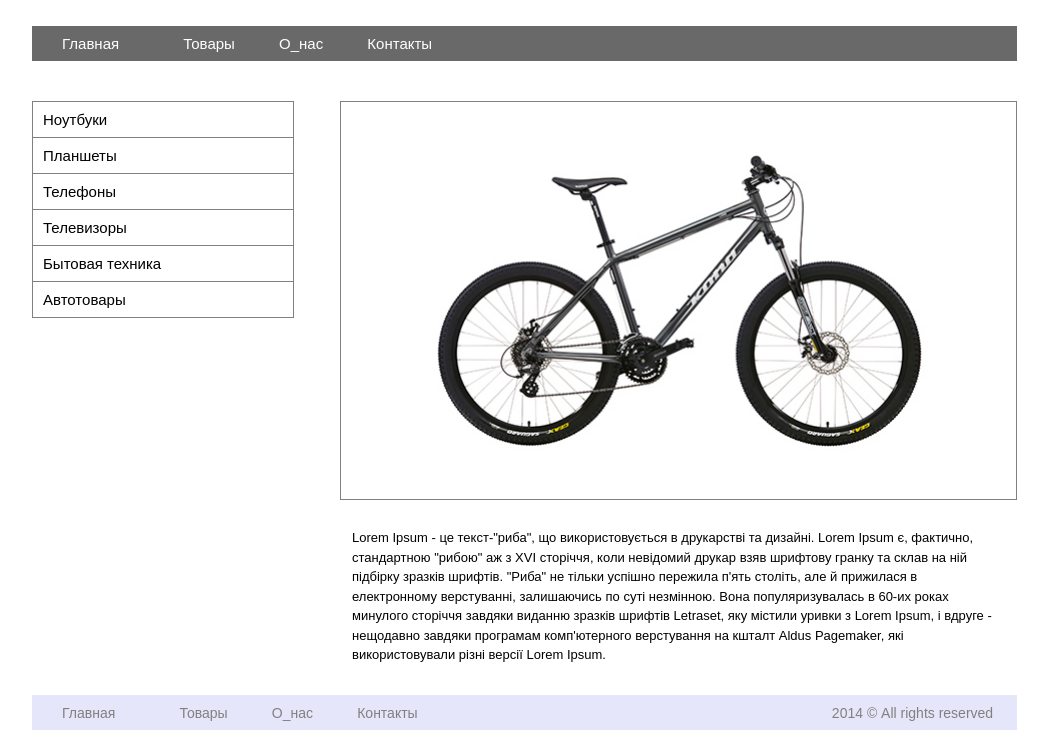
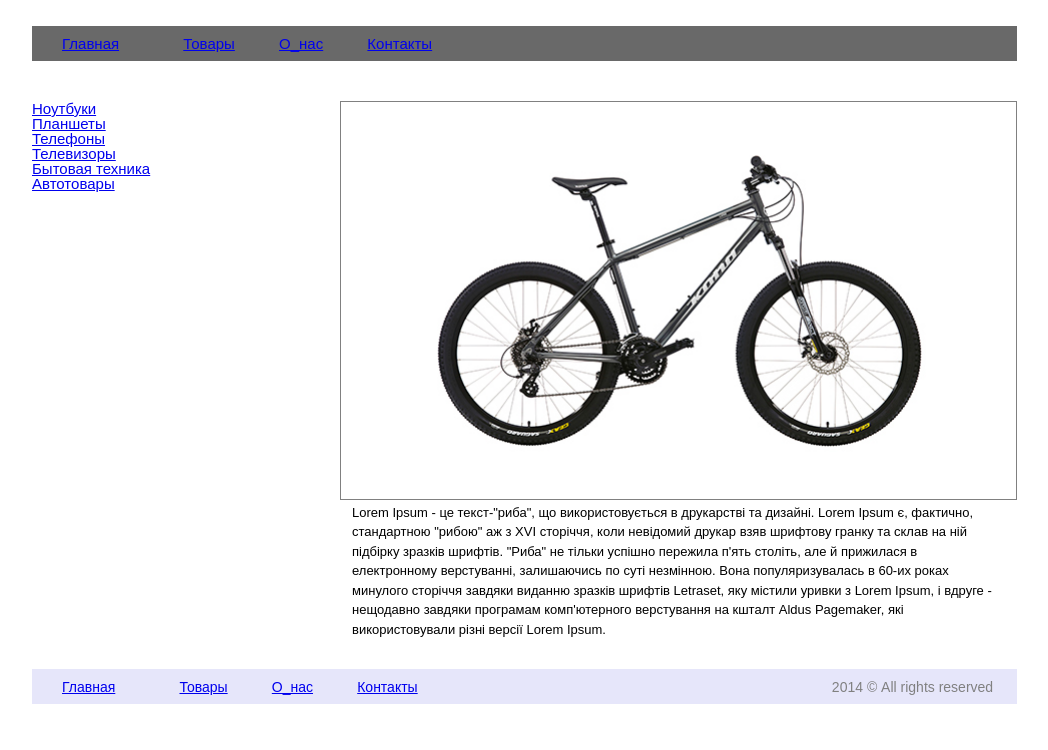
Before and after one commit to ruslanprikhdk/HW3-Ruslan-Prykhodko, a plain HTML site: page index.html in a window 1280 px wide. Shown: the part 89-839 px from the top of the page, without its empty margins (18-1066 px from the left). After the commit the page ends 813 px from the top, so only its background shows below. Drawn offline with Linux system fonts and the light colour scheme.

Commit message:
Add files via upload

```diff
--- a/index.html
+++ b/index.html
@@ -8,49 +8,37 @@
 </head>
 <body>
   <div class="background">
-<div>
+<div class="header">
 <h1>Fitness</h1>
 </div>
 <div class="items">
 <ul class="menu">
-<li>Главная</li>
-<li>Товары</li>
-<li>О_нас</li>
-<li>Контакты</li>
+<li><a href=# class="upper_menu">Главная</a></li>
+<li><a href=# class="upper_menu">Товары</a></li>
+<li><a href=# class="upper_menu">О_нас</a></li>
+<li><a href=# class="upper_menu">Контакты</a></li>
 </ul>
 </div>
 <div class="picture">
 <img src="img/picture.png" alt="bicycle">
 </div>
-<table class="offer">
-<tr>
-<td>Ноутбуки</td>
-</tr>
-<tr>
-<td>Планшеты</td>
-</tr>
-<tr>
-<td>Телефоны</td>
-</tr>
-<tr>
-<td>Телевизоры</td>
-</tr>
-<tr>
-<td>Бытовая техника</td>
-</tr>
-<tr>
-<td>Автотовары</td>
-</tr>
-</table>
+<ul class="offer">
+<li class="goods"><a href=# class="main_menu">Ноутбуки</a></li>
+<li class="goods"><a href=# class="main_menu">Планшеты</a></li>
+<li class="goods"><a href=# class="main_menu">Телефоны</a></li>
+<li class="goods"><a href=# class="main_menu">Телевизоры</a></li>
+<li class="goods"><a href=# class="main_menu">Бытовая техника</a></li>
+<li class="goods"><a href=# class="main_menu">Автотовары</a></li>
+</ul>
 <div class="text">
 <p>Lorem Ipsum - це текст-"риба", що використовується в друкарстві та дизайні. Lorem Ipsum є, фактично, стандартною "рибою" аж з XVI сторіччя, коли невідомий друкар взяв шрифтову гранку та склав на ній підбірку зразків шрифтів. "Риба" не тільки успішно пережила п'ять століть, але й прижилася в електронному верстуванні, залишаючись по суті незмінною. Вона популяризувалась в 60-их роках минулого сторіччя завдяки виданню зразків шрифтів Letraset, яку містили уривки з Lorem Ipsum, і вдруге - нещодавно завдяки програмам комп'ютерного верстування на кшталт Aldus Pagemaker, які використовували різні версії Lorem Ipsum.</p>
 </div>
 <div class="items2">
 <ul class="footer">
-<li>Главная</li>
-<li>Товары</li>
-<li>О_нас</li>
-<li>Контакты</li>
+<li><a href=# class="lower_menu">Главная</a></li>
+<li><a href=# class="lower_menu">Товары</a></li>
+<li><a href=# class="lower_menu">О_нас</a></li>
+<li><a href=# class="lower_menu">Контакты</a></li>
 <li>2014 &copy; All rights reserved</li>
 </ul>
 </div>
```
